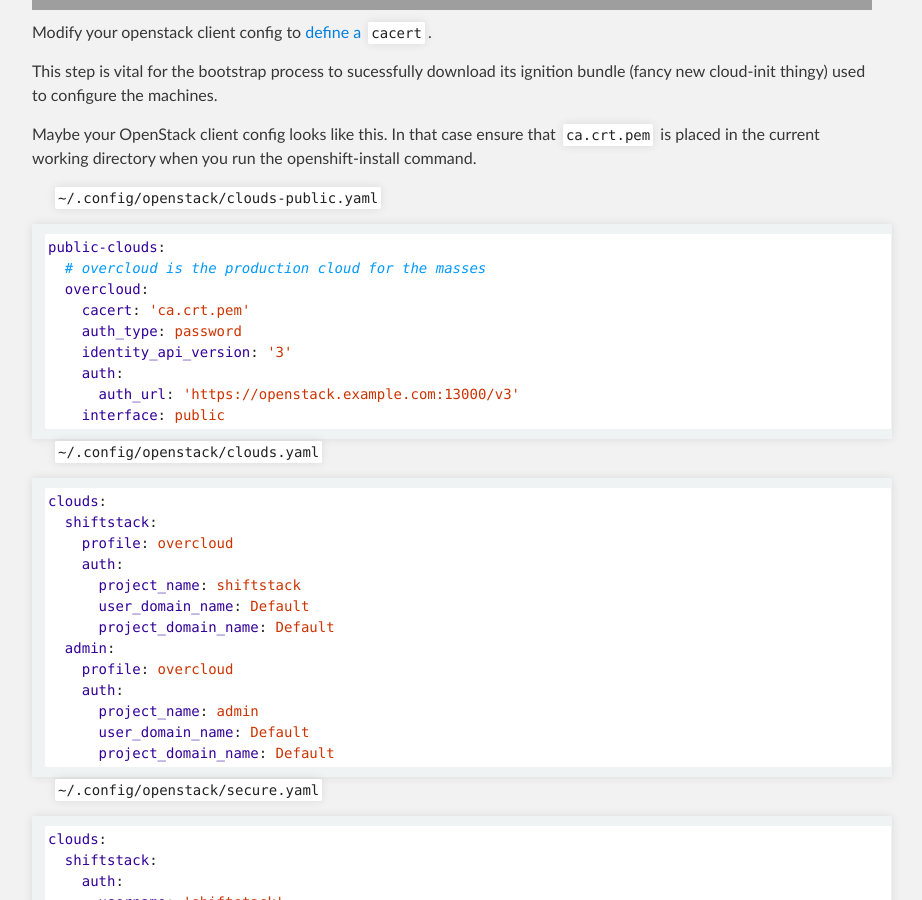
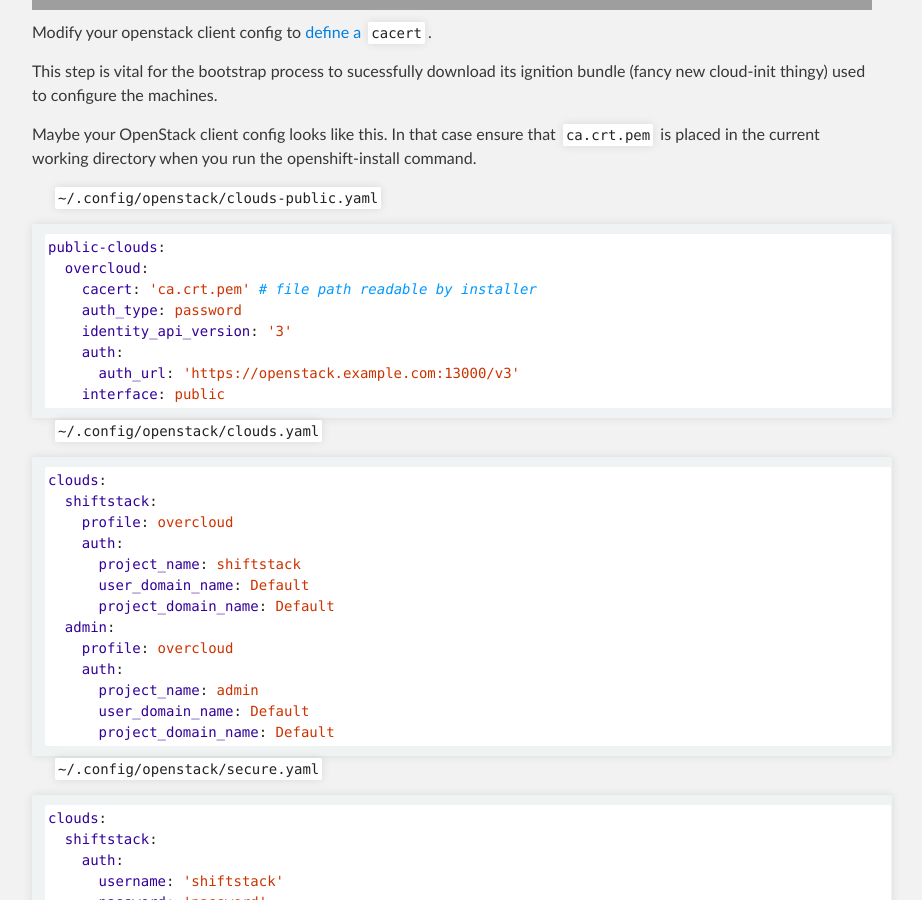
Before and after one commit to dlbewley/dlbewley.github.io, a Jekyll site: the page built from _posts/2020-02-15-OpenShift-4-on-OpenStack-Networking-and-Installation.md, in a window 1280 px wide and 900 px high, scrolled down 645 px. Shown: the whole window, without its empty margins (188-1110 px from the left). Built offline with Jekyll 4.4.1, drawn with Linux system fonts in a browser that asks for light colours; comment, search, counter and statistics services are not loaded; the repository's description, which GitHub fills in, is left out.

Commit message:
comments

````diff
--- a/_posts/2020-02-15-OpenShift-4-on-OpenStack-Networking-and-Installation.md
+++ b/_posts/2020-02-15-OpenShift-4-on-OpenStack-Networking-and-Installation.md
@@ -25,9 +25,8 @@
 
 ```yaml
 public-clouds:
-  # overcloud is the production cloud for the masses
   overcloud:
-    cacert: 'ca.crt.pem'
+    cacert: 'ca.crt.pem' # file path readable by installer
     auth_type: password
     identity_api_version: '3'
     auth:
````
